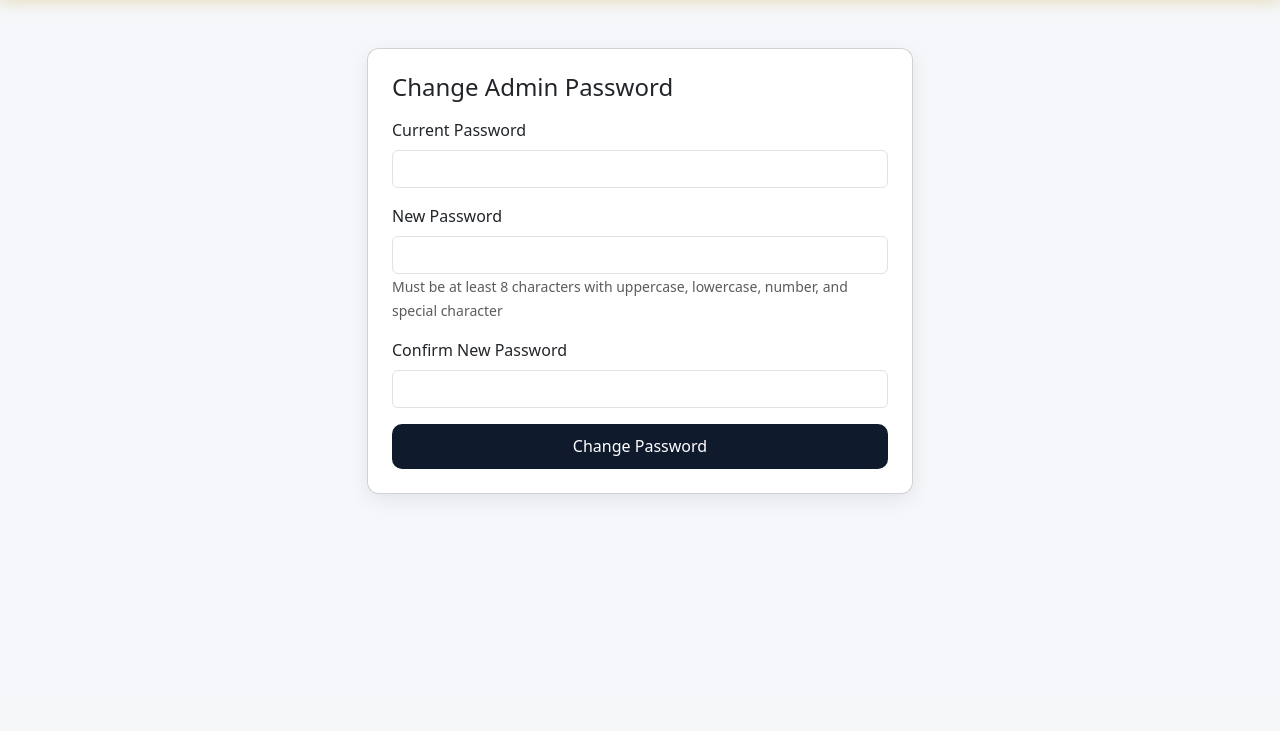
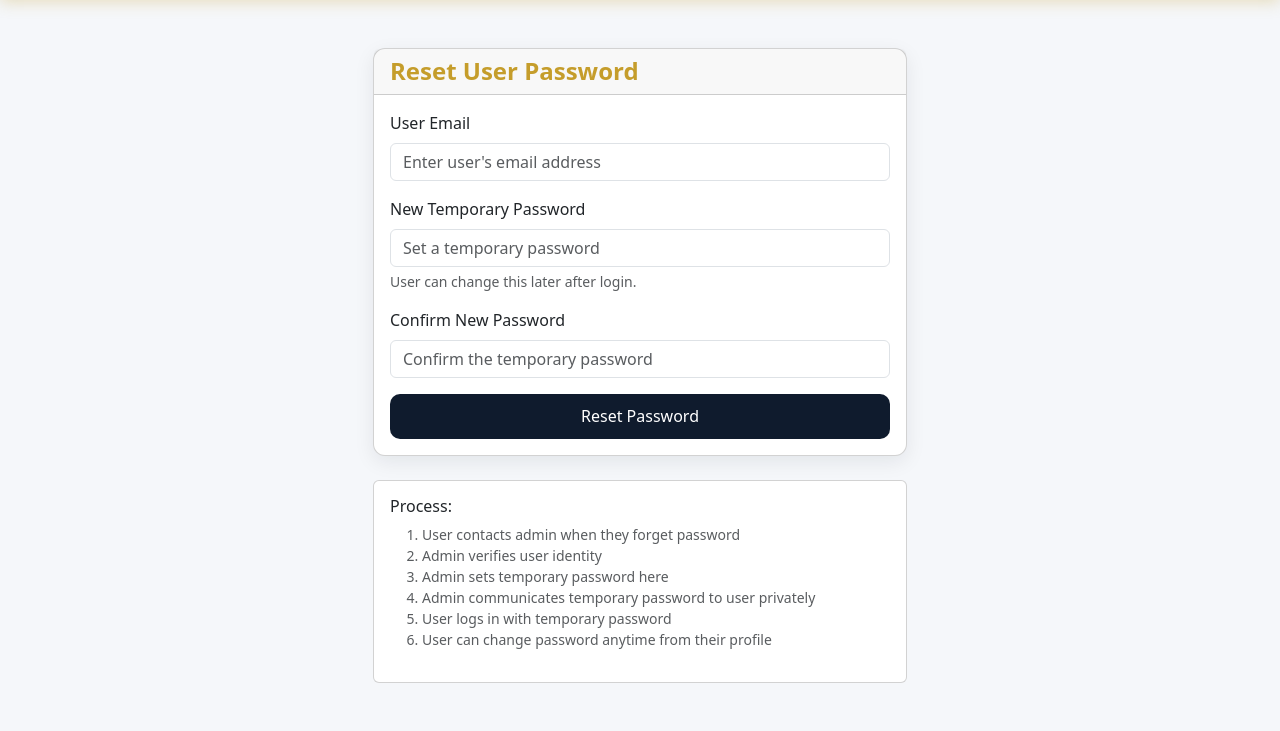
Before and after one commit to HBIUCAMPUS/HBIU-UNIVERSITY-PORTAL, a Flask app: template templates/admin_change_password.html in a window 1280 px wide. Shown: the part 105-836 px from the top of the page. Before the commit the page ends 603 px from the top, so only its background shows below. Run offline with Flask 3, Linux system fonts and the light colour scheme; the template is opened without the code that fills it, so the values that code supplies are empty.

Commit message:
Update admin_change_password.html

```diff
--- a/templates/admin_change_password.html
+++ b/templates/admin_change_password.html
@@ -1,25 +1,64 @@
 {% extends "base.html" %}
 {% block content %}
+<div class="container mt-4">
     <div class="row justify-content-center">
         <div class="col-md-6">
-        <div class="card card-accent p-4">
-            <h4 class="mb-3">Change Admin Password</h4>
-            <form method="post">
+            <div class="card card-accent">
+                <div class="card-header">
+                    <h4 class="gold-text mb-0">Reset User Password</h4>
+                </div>
+                <div class="card-body">
+                    {% with messages = get_flashed_messages(with_categories=true) %}
+                        {% if messages %}
+                            {% for category, message in messages %}
+                                <div class="alert alert-{{ 'danger' if category == 'error' else 'success' }} alert-dismissible fade show">
+                                    {{ message }}
+                                    <button type="button" class="btn-close" data-bs-dismiss="alert"></button>
+                                </div>
+                            {% endfor %}
+                        {% endif %}
+                    {% endwith %}
+
+                    <form method="POST">
                         <div class="mb-3">
-                    <label class="form-label">Current Password</label>
-                    <input type="password" class="form-control" name="current_password" required>
+                            <label for="email" class="form-label">User Email</label>
+                            <input type="email" class="form-control" id="email" name="email" required
+                                   placeholder="Enter user's email address">
                         </div>
+
                         <div class="mb-3">
-                    <label class="form-label">New Password</label>
-                    <input type="password" class="form-control" name="new_password" required>
-                    <small class="text-muted">Must be at least 8 characters with uppercase, lowercase, number, and special character</small>
+                            <label for="new_password" class="form-label">New Temporary Password</label>
+                            <input type="text" class="form-control" id="new_password" name="new_password" required
+                                   placeholder="Set a temporary password">
+                            <div class="form-text">User can change this later after login.</div>
                         </div>
+
                         <div class="mb-3">
-                    <label class="form-label">Confirm New Password</label>
-                    <input type="password" class="form-control" name="confirm_password" required>
+                            <label for="confirm_password" class="form-label">Confirm New Password</label>
+                            <input type="text" class="form-control" id="confirm_password" name="confirm_password" required
+                                   placeholder="Confirm the temporary password">
                         </div>
-                <button type="submit" class="btn btn-gold w-100">Change Password</button>
+
+                        <div class="d-grid">
+                            <button type="submit" class="btn btn-gold">Reset Password</button>
+                        </div>
                     </form>
+                </div>
+            </div>
+
+            <div class="card mt-4">
+                <div class="card-body">
+                    <h6>Process:</h6>
+                    <ol class="small text-muted">
+                        <li>User contacts admin when they forget password</li>
+                        <li>Admin verifies user identity</li>
+                        <li>Admin sets temporary password here</li>
+                        <li>Admin communicates temporary password to user privately</li>
+                        <li>User logs in with temporary password</li>
+                        <li>User can change password anytime from their profile</li>
+                    </ol>
+                </div>
+            </div>
         </div>
     </div>
 </div>
```
Lines whose indentation alone changed are shown as unchanged.
